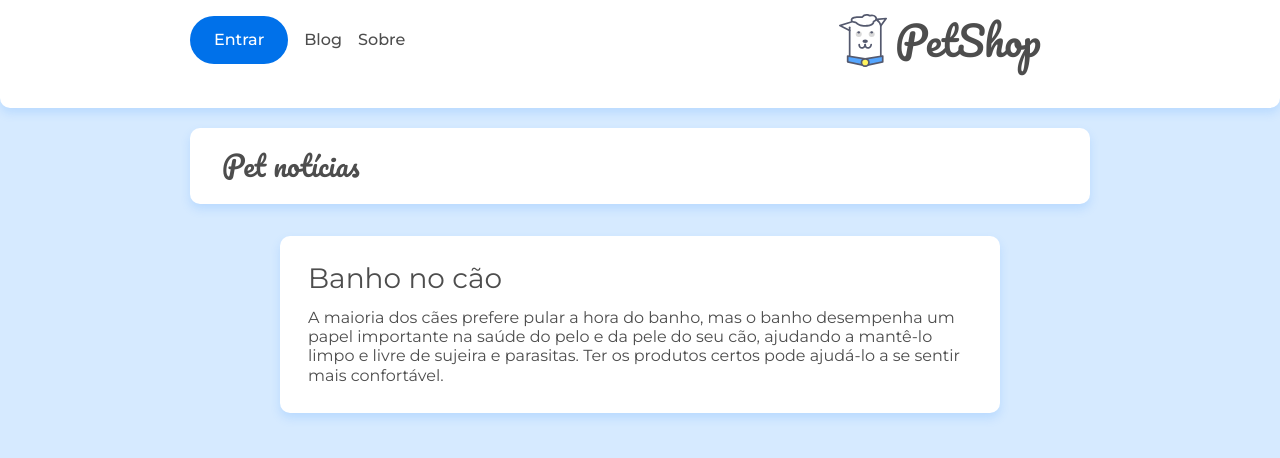
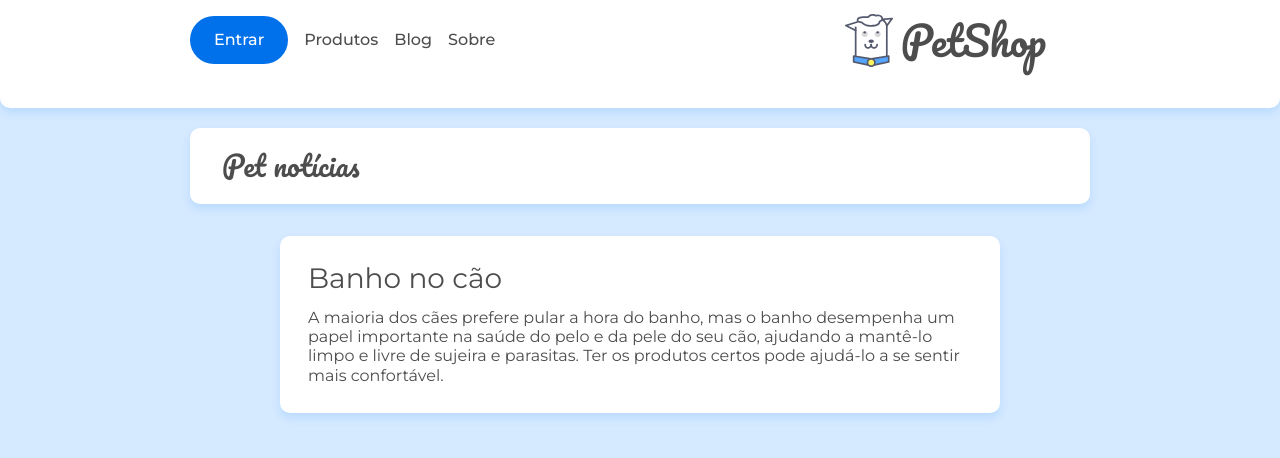
Before and after one commit to mateus-azevedo/learning-react-js, a React (Create React App) app in the folder react_router/: page / in a window 1280 px wide. Shown: the top 458 px of the page. Built offline with nearby package versions, Linux system fonts and the light colour scheme.

Commit message:
utilizando o component Link

```diff
--- a/react_router/src/components/Cabecalho.jsx
+++ b/react_router/src/components/Cabecalho.jsx
@@ -1,6 +1,7 @@
 import React from "react";
 import imagem from "../assets/img/doguito.svg";
 import "../assets/css/componentes/cabecalho.css";
+import { Link } from "react-router-dom";
 
 const Cabecalho = () => {
   return (
@@ -9,27 +10,32 @@
         <span className="menu-hamburger__icone"></span>
       </div>
       <div assName="cabecalho-contaner">
-        <a href="/" className="flex flex--centro">
+        <Link to="/" className="flex flex--centro">
           <img className="cabecalho__logo" src={imagem} alt="Logo Doguito" />
           <h1 className="cabecalho__titulo">PetShop</h1>
-        </a>
+        </Link>
       </div>
       <nav className="menu-cabecalho">
         <ul className="menu-itens">
           <li>
-            <a href="#" className="menu-item menu-item--entrar">
+            <Link to="#" className="menu-item menu-item--entrar">
               Entrar
-            </a>
+            </Link>
           </li>
           <li>
-            <a href="#" className="menu-item">
-              Blog
-            </a>
+            <Link to="/" className="menu-item">
+              Produtos
+            </Link>
           </li>
           <li>
-            <a href="#" className="menu-item">
+            <Link to="/" className="menu-item">
+              Blog
+            </Link>
+          </li>
+          <li>
+            <Link to="/sobre" className="menu-item">
               Sobre
-            </a>
+            </Link>
           </li>
         </ul>
       </nav>
```
